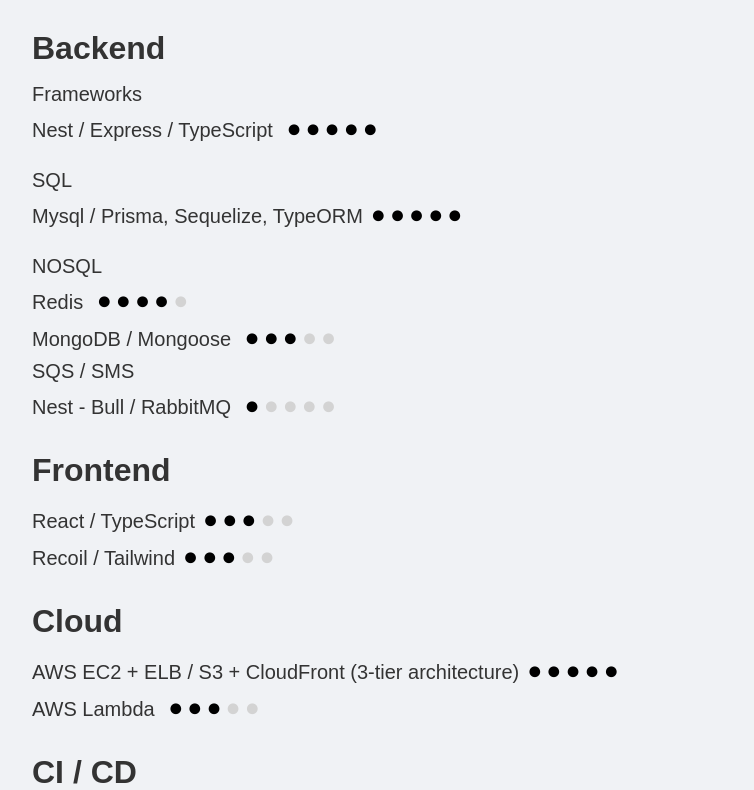
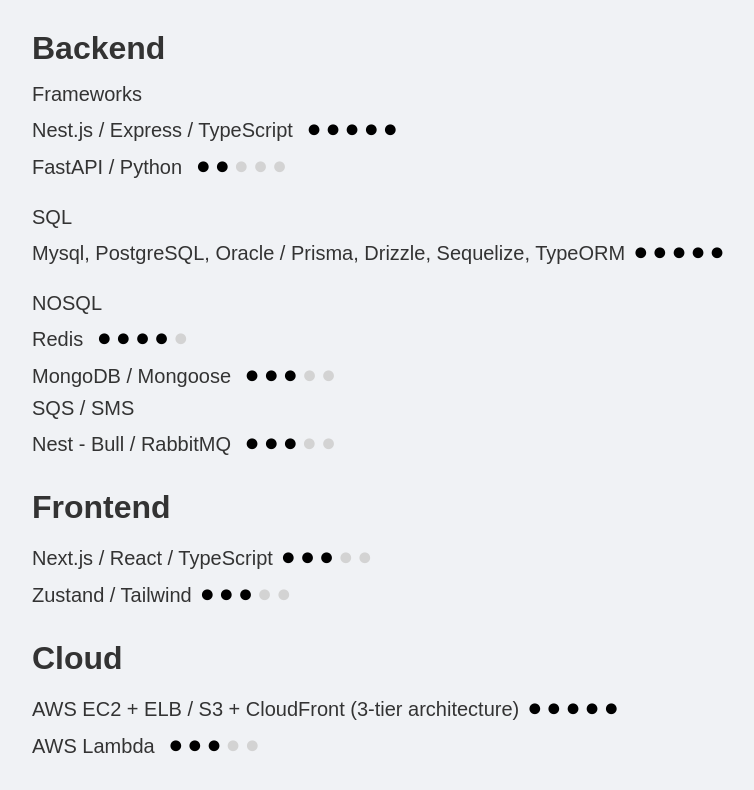
Before and after one commit to sh5080/portfolio, a React (Create React App) app: page / in a window 1280 px wide. Shown: the part 2010-2800 px from the top of the page, without its empty margins (228-982 px from the left). Built offline with nearby package versions, Linux system fonts and the light colour scheme; the HTML template or start-up script is replaced by a standard one.

Commit message:
feat: fastapi, db관련 추가

```diff
--- a/src/pages/tech-stack.page.tsx
+++ b/src/pages/tech-stack.page.tsx
@@ -25,12 +25,15 @@
         <ul>
           <li>Frameworks</li>
           <li>
-            Nest / Express / TypeScript <Rating level={5} />
+            Nest.js / Express / TypeScript <Rating level={5} />
+          </li>
+          <li>
+            FastAPI / Python <Rating level={2} />
           </li>
           <br></br>
           <li>SQL</li>
           <li>
-            Mysql / Prisma, Sequelize, TypeORM
+            Mysql, PostgreSQL, Oracle / Prisma, Drizzle, Sequelize, TypeORM
             <Rating level={5} />
           </li>
 
@@ -44,7 +47,7 @@
           </li>
           <li>SQS / SMS</li>
           <li>
-            Nest - Bull / RabbitMQ <Rating level={1} />
+            Nest - Bull / RabbitMQ <Rating level={3} />
           </li>
         </ul>
       </Category>
@@ -52,11 +55,11 @@
         <h2>Frontend</h2>
         <ul>
           <li>
-            React / TypeScript
+            Next.js / React / TypeScript
             <Rating level={3} />
           </li>
           <li>
-            Recoil / Tailwind
+            Zustand / Tailwind
             <Rating level={3} />
           </li>
         </ul>
@@ -77,7 +80,7 @@
         <h2>CI / CD</h2>
         <ul>
           <li>
-            Jenkins, GitHub Workflow / Serverless <Rating level={4} />
+            Jenkins, GitHub Workflow / Serverless, SST <Rating level={4} />
           </li>
         </ul>
       </Category>
```
